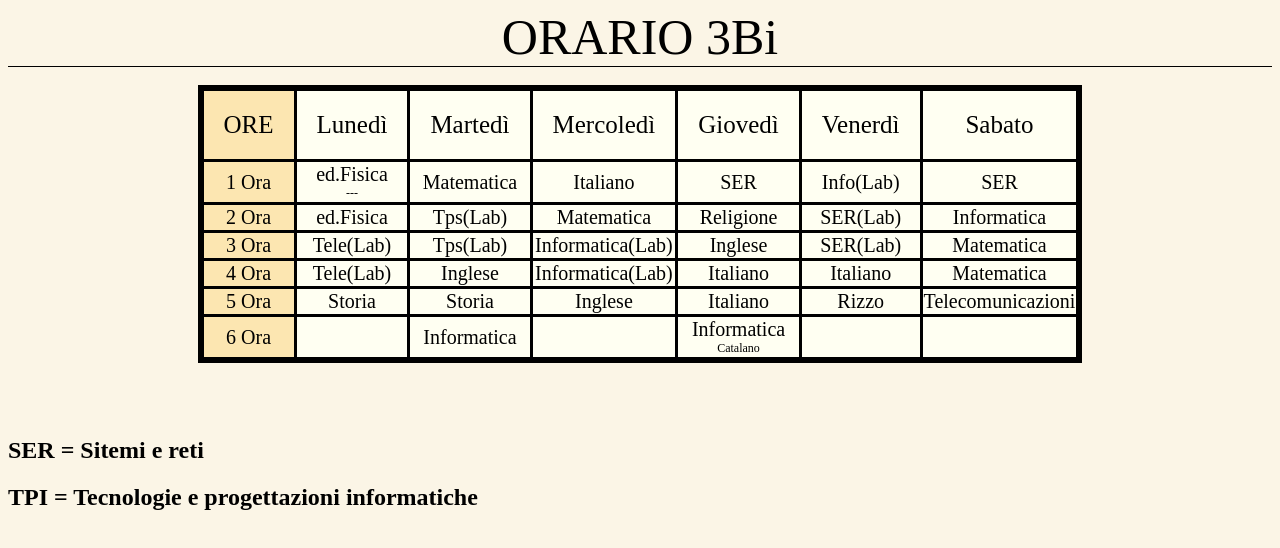
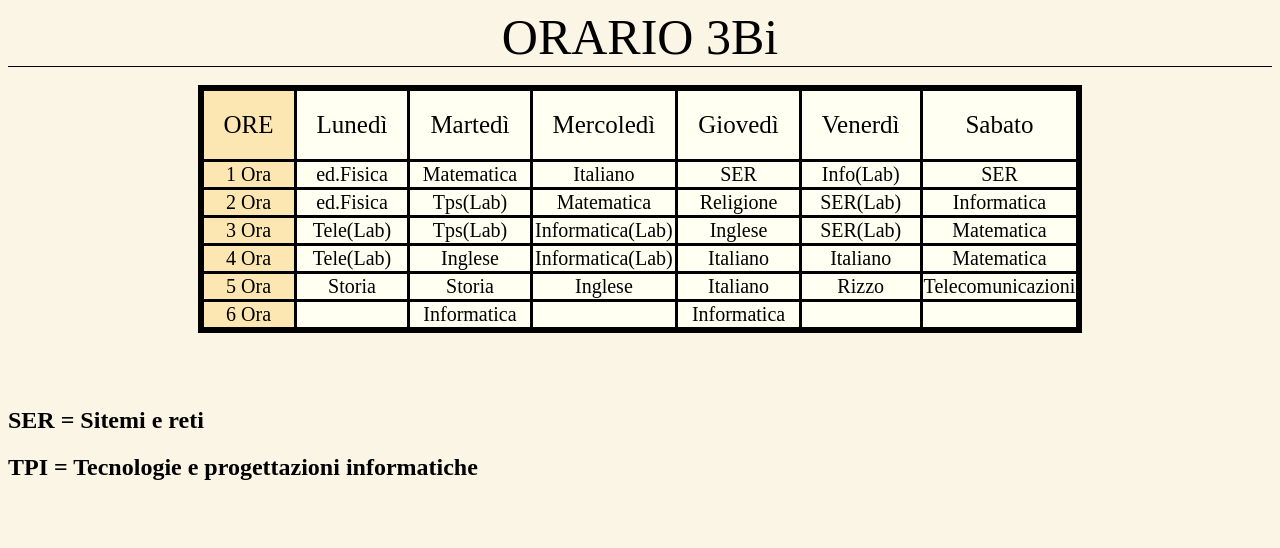
Before and after one commit to Flavio125/orario3b, a plain HTML site: page index.html in a window 1280 px wide. Drawn offline with Linux system fonts and the light colour scheme.

Commit message:
Update index.html

```diff
--- a/index.html
+++ b/index.html
@@ -83,7 +83,7 @@
                 <tr class="jj">
                 	<!-- 1 ora !-->
                     <td class="ora">1 Ora</td>
-                    <td >ed.Fisica<p>---</p></td> <!-- LUNEDI !-->
+                    <td >ed.Fisica</td> <!-- LUNEDI !-->
                     <td>Matematica</td> <!-- MARTEDI' !-->
                     <td>Italiano</td> <!-- MERCOLEDI' !-->
                     <td>SER</td> <!-- GIOVEDI' !-->
@@ -136,7 +136,7 @@
                     <td></td>
                     <td>Informatica</p></td>
                     <td></td>
-                    <td>Informatica<p>Catalano</p></td>
+                    <td>Informatica</td>
                     <td></td>
                     <td></td>
                 </tr>
```
